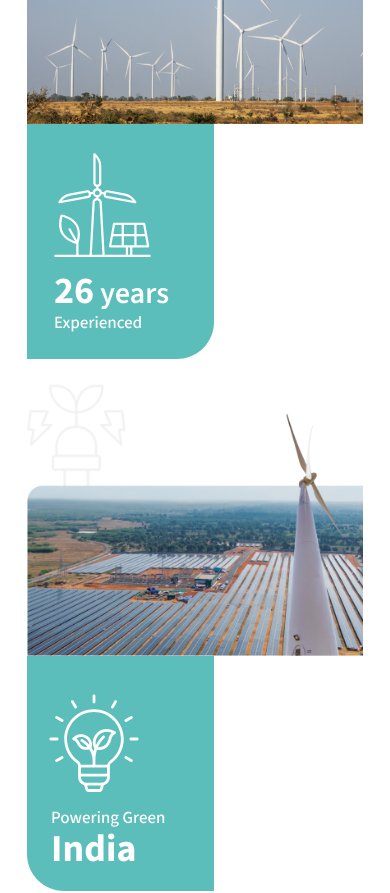
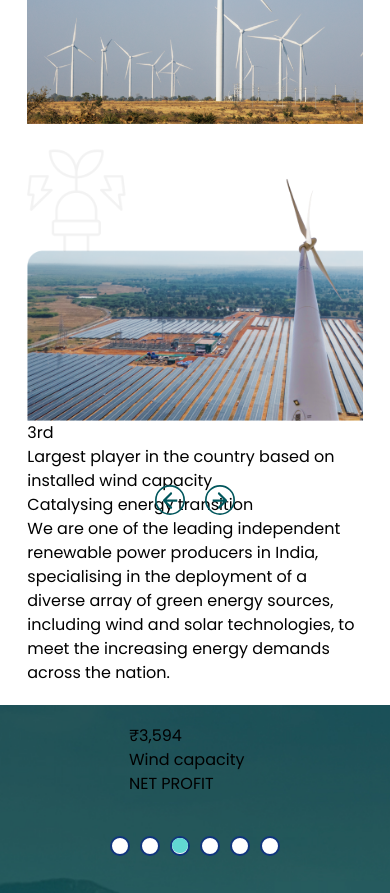
Before and after one commit to imhrishikesh7/sembcorp, a React (Vite) app: page / in a window 390 px wide. Shown: the part 940-1833 px from the top of the page. Built offline with nearby package versions, Linux system fonts and the light colour scheme.

Commit message:
last commit 4

```diff
--- a/src/App.css
+++ b/src/App.css
@@ -29,6 +29,28 @@
   width: 30px;
   height: 30px;
 }
+@media screen and (max-width: 768px) {
+  .slick-prev,
+  .slick-next {
+    top: 110% !important; /* Aligns at the bottom */
+    transform: translateY(0); /* Remove unnecessary translate */
+    z-index: 2;
+    width: 30px; /* Adjust size */
+    height: 30px;
+  }
+
+  .slick-prev {
+    left: 38% !important; /* Fixes the left position */
+  }
+
+  .slick-next {
+    right: 38% !important; /* Keeps it inside the container */
+  }
+  .md-patch-img{
+    display: none;
+  }
+}
+
 /* .perf-high{
   background-image: url('./home/p-high.jpg');
   background-size: cover;
--- a/src/Components/About/About.jsx
+++ b/src/Components/About/About.jsx
@@ -15,15 +15,15 @@
                     </p>
                 </div>
                 <div className='md:w-[39%] relative'>
-                    <img src="./home/ab1.png" className='md:rounded-tr-3xl rounded-tr-2xl my-4 md:my-0' alt="" />
-                    <img src="./home/ab2.svg" className='absolute bottom-[-12%] right-0 md:w-[140px] w-[80px]' alt="" />
+                    <img src="./home/ab1.png" className='md:rounded-tr-3xl md:rounded-br-3xl rounded-br-2xl rounded-tr-2xl my-4 md:my-0' alt="" />
+                    {/* <img src="./home/ab2.svg" className='absolute bottom-[-12%] right-0 md:w-[140px] w-[80px]' alt="" /> */}
                 </div>
             </div>
             <div className='md:flex md:justify-between my-4'>
             <div className='md:w-[59%] relative my-10'>
                     <img src="./home/ab3.png" className='md:rounded-tr-3xl rounded-tr-2xl my-4 md:my-0' alt="" />
-                    <img src="./home/ab4.svg" className='absolute bottom-[-12%] left-0 md:w-[140px] w-[80px]' alt="" />
-                    <div className='absolute bottom-[-18%] left-[160px]'>
+                    <img src="./home/ab4.svg" className='md:absolute md-patch-img md:bottom-[-12%] left-0 md:w-[140px] w-[80px]' alt="" />
+                    <div className='md:absolute md:bottom-[-18%] left-[160px]'>
                         <Slider1 />
                     </div>
                 </div>
@@ -31,7 +31,9 @@
                     <h1 className='md:text-4xl text-4xl font-semibold text-[#161616]'>Catalysing <span className='text-[#00565C]'>energy transition</span></h1>
 
                     <p className='mt-7 text-xl'>
-                        At Sembcorp, we realise the immense potential of renewable energy to advance economic and infrastructure development, improve energy security and mitigate climate change.
+                        We are one of the leading independent renewable power
+                        producers in India, specialising
+                        in the deployment of a diverse array of green energy sources, including wind and solar technologies, to meet the increasing energy demands across the nation.
                     </p>
                 </div>
 
--- a/src/Components/Navbar/Navbar.jsx
+++ b/src/Components/Navbar/Navbar.jsx
@@ -113,7 +113,7 @@
                     <div className="list-item">
                       <img src="./home/nav1.png" alt="Chair" />
                       <div className="website-link">
-                      <p className="website">Website: <Link className="font-semibold" to="https://www.sembcorp.com/" target="_blank">www.sembcorp.com</Link></p>
+                      <p className="website text-[14px]">Website: <Link className="underline inline-block text-[14px" to="https://www.sembcorp.com/" target="_blank"> www.sembcorp.com</Link></p>
                       </div>
                     </div>
                   </div>
--- a/src/Components/Sliders/Slider1.jsx
+++ b/src/Components/Sliders/Slider1.jsx
@@ -60,14 +60,14 @@
   };
 
   return (
-    <div className='max-w-[550px]'>
+    <div className='md:max-w-[550px]'>
       <div className="slider-container relative px-4">
         <Slider {...settings}>
           {data.map((item, index) => (
             <div key={index} className='w-full'>
-              <div className="slide m-auto !mr-4">
-                <div className="number text-3xl text-[#5db7ac] font-semibold">{item.number}</div>
-                <div className="text-[12px] mt-1" >{item.text}</div>
+              <div className="slide md:border-0 border border-[#5db7ac] px-4 py-2 m-auto md:!mr-4">
+                <div className="number text-3xl md:text-left text-center text-[#5db7ac] font-semibold">{item.number}</div>
+                <div className="md:text-[12px] md:text-left text-center mt-1" >{item.text}</div>
               </div>
             </div>
           ))}
--- a/src/assets/Bod/Bod.jsx
+++ b/src/assets/Bod/Bod.jsx
@@ -1,5 +1,5 @@
 import React from 'react'
-
+import { Link } from 'react-router-dom'
 const Bod = () => {
     return (
         <div className='marginal'>
@@ -14,7 +14,7 @@
                     <p className='my-4'>
                         Mr Tuli oversees Sembcorp’s investments and key stakeholder relationships in India and Bangladesh. He is concurrently the CEO of Sembcorp’s Hydrogen Business and the Group’s operations in the Middle East.
                     </p>
-                    <a href="/" className='border-b-2 border-[#00565C] text-[#00565C]'>Read More</a>
+                    <Link to="/profile-of-the-board-of-directors" className='border-b-2 border-[#00565C] text-[#00565C]'>Read More</Link>
                 </div>
                 <div className='md:w-[30%] md:pl-2 md:border-l md:border-black'>
                     <div>
@@ -26,7 +26,7 @@
                     <p className='my-4'>
                     Mr Nithyanand oversees Sembcorp’s renewable energy operations and strategic growth in India. He holds over 28 years of experience in leadership roles across the infrastructure, real estate, healthcare and utilities sectors.
                     </p>
-                    <a href="/" className='border-b-2 border-[#00565C] text-[#00565C]'>Read More</a>
+                    <Link to="/profile-of-the-board-of-directors" className='border-b-2 border-[#00565C] text-[#00565C]'>Read More</Link>
                 </div>
                 <div className='md:w-[30%] md:pl-2 md:border-l md:border-black'>
                     <div>
@@ -38,7 +38,7 @@
                     <p className='my-4'>
                     Ms Nuraliza Osman is a Director on our Board. Ms Osman oversees legal, compliance and ethics matters within the Group. She is an attorney qualified in Singapore and New York and brings rich experience in the energy industry.
                     </p>
-                    <a href="/" className='border-b-2 border-[#00565C] text-[#00565C]'>Read More</a>
+                    <Link to="/profile-of-the-board-of-directors" className='border-b-2 border-[#00565C] text-[#00565C]'>Read More</Link>
                 </div>
 
             </div>
```
